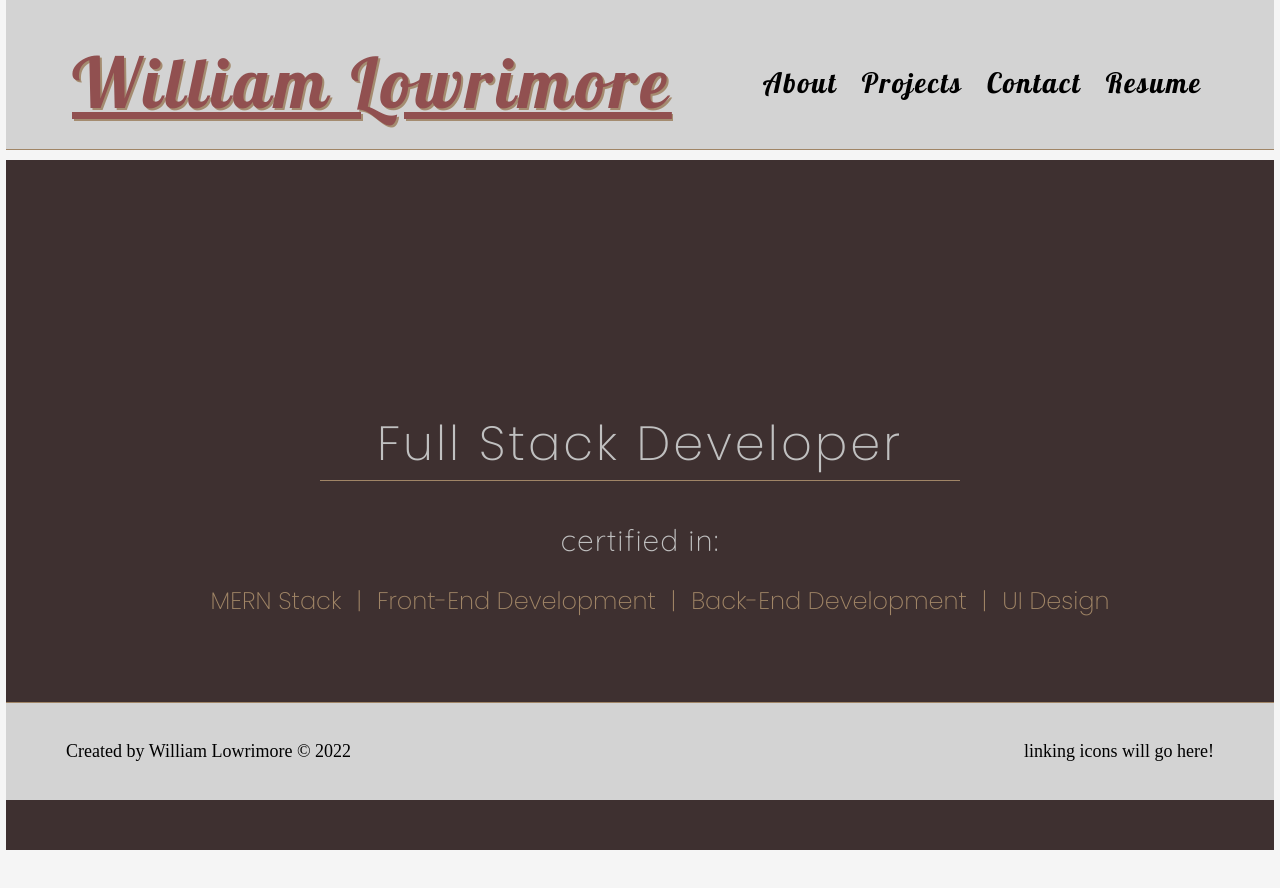
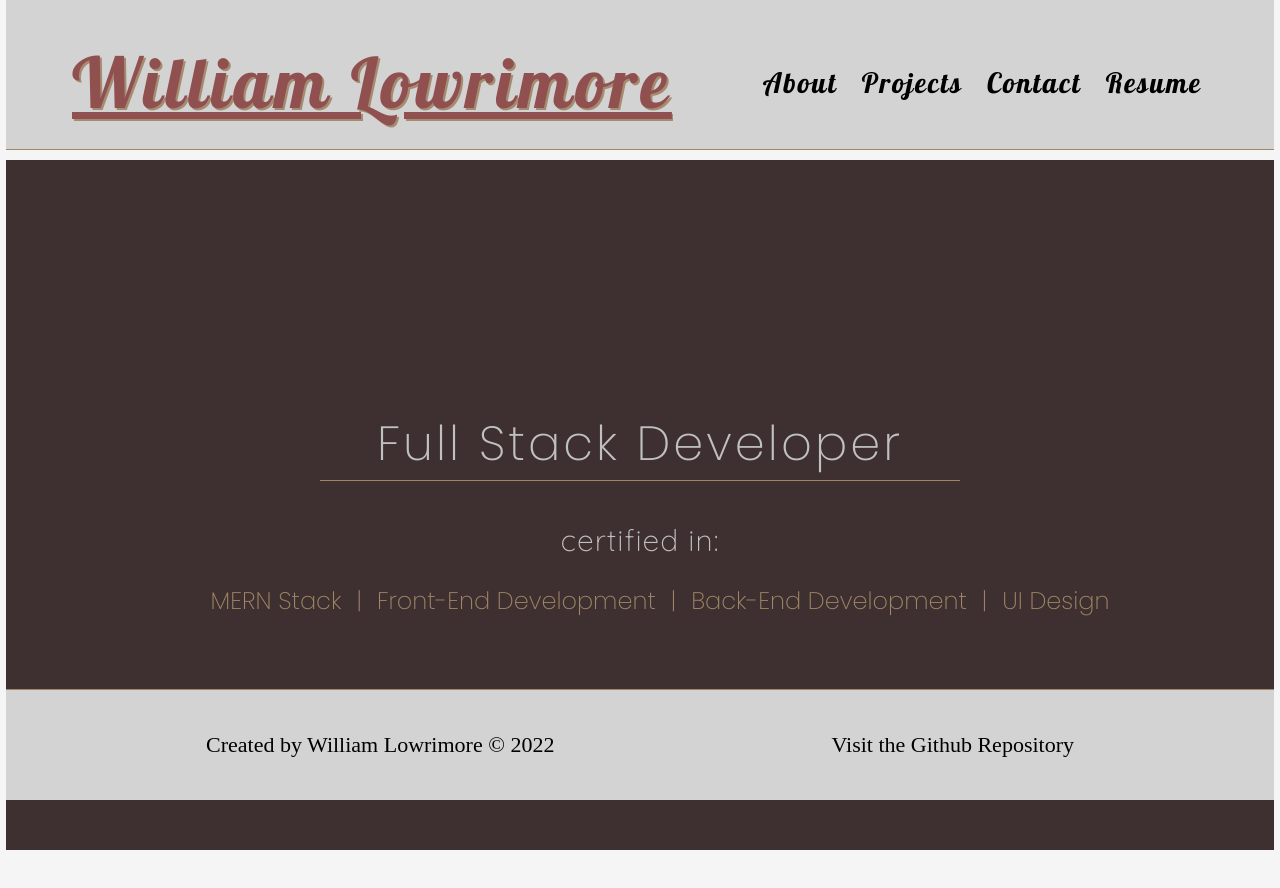
Before and after one commit to wlowrimore/Lowrimore_William_portfolio-2022, a React (Create React App) app: page / in a window 1280 px wide. Shown: the top 888 px of the page. Built offline with nearby package versions, Linux system fonts and the light colour scheme.

Commit message:
building email.js component

```diff
--- a/package.json
+++ b/package.json
@@ -7,6 +7,7 @@
     "@testing-library/react": "^13.3.0",
     "@testing-library/user-event": "^13.5.0",
     "bootstrap": "^5.1.3",
+    "emailjs-com": "^3.2.0",
     "react": "^18.2.0",
     "react-dom": "^18.2.0",
     "react-icons": "^4.4.0",
--- a/src/components/Contact.js
+++ b/src/components/Contact.js
@@ -1,4 +1,6 @@
 import React from "react";
+
+
 import {
   FaGithubAlt,
   FaLinkedinIn,
@@ -15,7 +17,11 @@ export default function Contact() {
         <div className="contact-links">
           <ul>
             <li>
-              <a href="" target="_blank" rel="noreferrer noopener">
+              <a
+                href="https://github.com/wlowrimore"
+                target="_blank"
+                rel="noreferrer noopener"
+              >
                 <span className="icon">
                   <FaGithubAlt />
                 </span>
@@ -23,7 +29,11 @@ export default function Contact() {
               </a>
             </li>
             <li>
-              <a href="" target="_blank" rel="noreferrer noopener">
+              <a
+                href="https://linkedin.com/in/william-lowrimore-21778310"
+                target="_blank"
+                rel="noreferrer noopener"
+              >
                 <span className="icon">
                   <FaLinkedinIn />
                 </span>
@@ -31,7 +41,11 @@ export default function Contact() {
               </a>
             </li>
             <li>
-              <a href="" target="_blank" rel="noreferrer noopener">
+              <a
+                href={"email-service.js"}
+                target="_blank"
+                rel="noreferrer noopener"
+              >
                 <span className="icon">
                   <FaAt />
                 </span>
@@ -39,7 +53,11 @@ export default function Contact() {
               </a>
             </li>
             <li>
-              <a href="" target="_blank" rel="noreferrer noopener">
+              <a
+                href="tel:+19015687961"
+                target="_blank"
+                rel="noreferrer noopener"
+              >
                 <span className="icon">
                   <FaMobileAlt />
                 </span>
--- a/src/components/Footer.js
+++ b/src/components/Footer.js
@@ -8,7 +8,15 @@ export default function Footer() {
       </div>
 
       <div>
-        <p>linking icons will go here!</p>
+        <p>
+          <a
+            href="https://github.com/wlowrimore/Lowrimore_William_portfolio-2022"
+            target="_blank"
+            rel="noreferrer noopener"
+          >
+            Visit the Github Repository
+          </a>
+        </p>
       </div>
     </footer>
   );
--- a/src/index.css
+++ b/src/index.css
@@ -98,7 +98,6 @@ nav.navactive {
 
 .main-container {
   display: flex;
-  /* flex-direction: column; */
   justify-content: center;
   background: var(--bg-red);
   align-items: center;
@@ -157,15 +156,6 @@ nav.navactive {
   display: flex;
   padding: 0 15px;
 }
-
-/* .main-container img {
-  width: 230px;
-  margin-left: 80px;;
-  border-radius: 15px;
-  opacity: 70%;
-} */
-
-
 
 /* _____________________________________ABOUT PAGE____________________________________ */
 
@@ -401,7 +391,7 @@ footer {
   display: flex;
   justify-content: space-between;
   align-items: center;
-  padding: 20px 60px;
+  padding: 20px 200px;
   width: 100%;
   height: 100%;
   background: lightgray;
@@ -411,5 +401,18 @@ footer {
 
 footer p {
   color: #000;
-  font-size: 18px;
+  font-size: 22px;
 }
+
+footer a {
+  color: #000;
+  padding: 8px 0;
+  text-decoration: none;
+}
+
+footer a:hover {
+  color: var(--hover-red);
+  border-top: 1px solid #000;
+  border-bottom: 1px solid #000;
+  transition: .3s;
+}
```
Also changed, not shown: src/email-service.js (added, +35 -0 lines), 1 other file (tests, documents, lock files or other folders).
